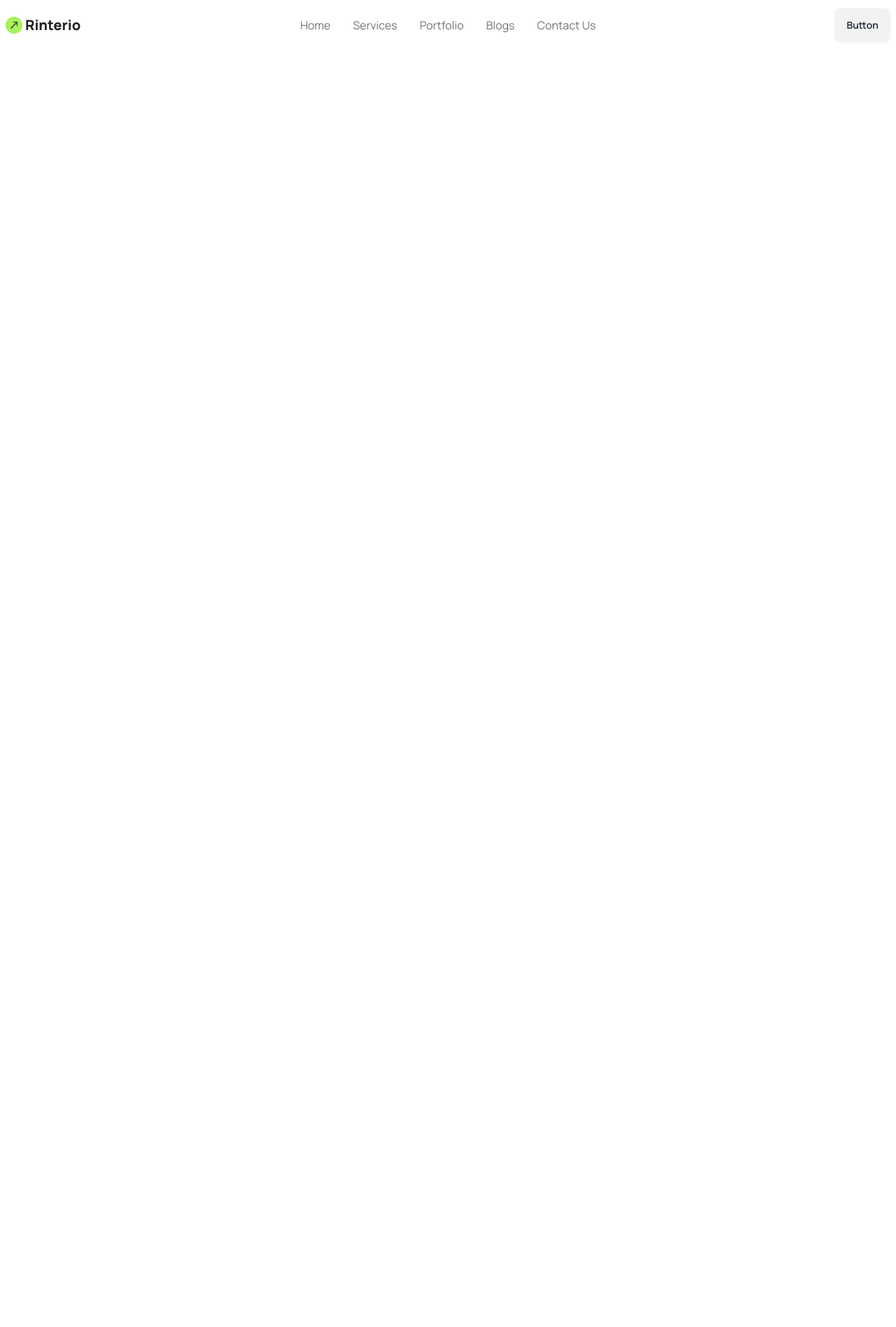
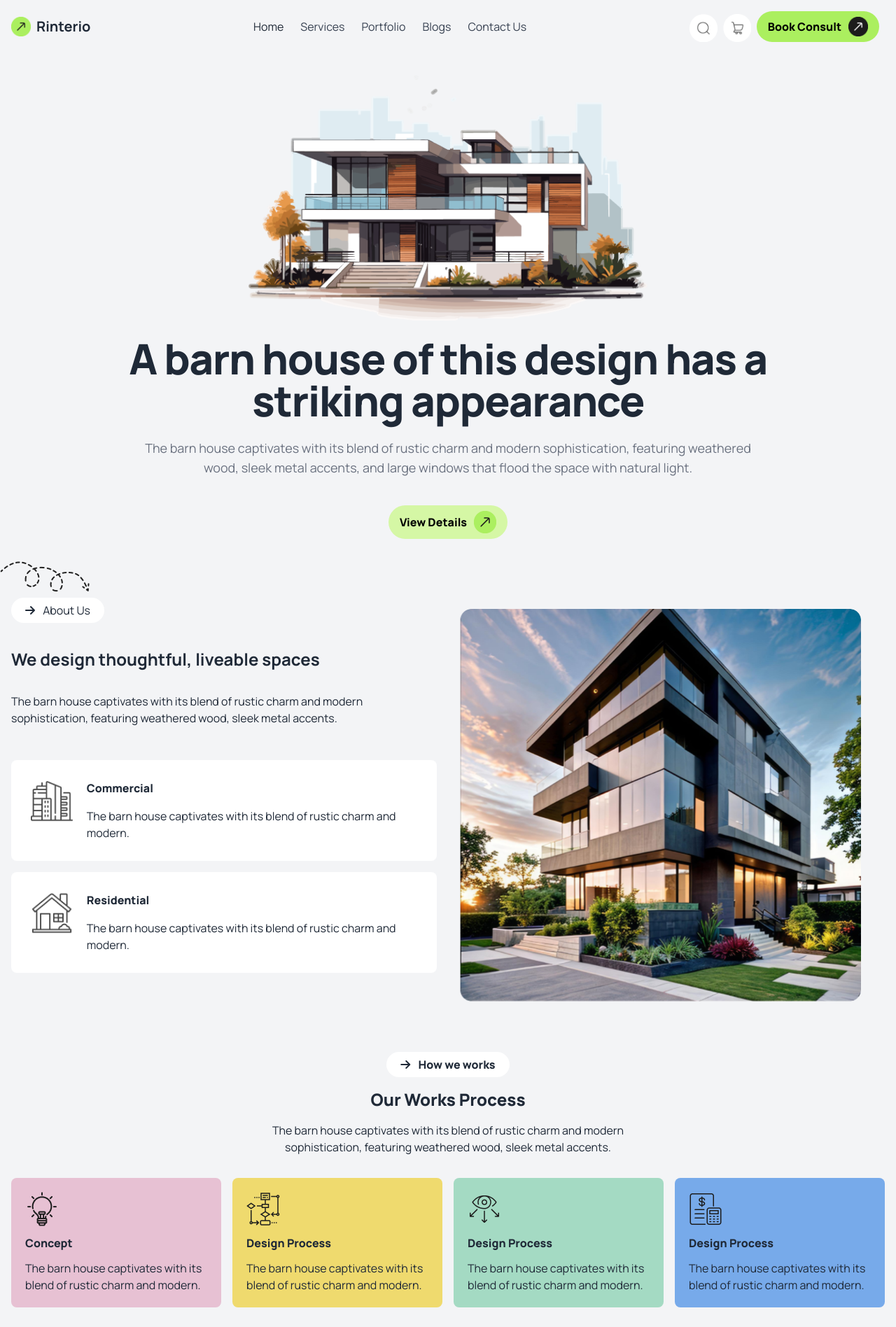
Before and after one commit to mizan360pro/a3, a plain HTML site: page index.html in a window 1280 px wide. Shown: the whole page at 70% size. Before the commit the page ends 800 px from the top, so only its background shows below. Drawn offline with nearby package versions, Linux system fonts and the light colour scheme.

Commit message:
About Us & How it Works section compleated

```diff
--- a/index.html
+++ b/index.html
@@ -32,68 +32,156 @@
     <script src="https://kit.fontawesome.com/431e974a5d.js" crossorigin="anonymous"></script>
 </head>
 
-<body class="bg-white font-manrope">
+<body class="bg-gray-100 font-manrope">
 
-  <!-- Header Section -->
-  <header class="max-w-screen-xl m-auto">
-    <div class="navbar bg-transparent">
-      <div class="navbar-start">
+    <header class="md:container mx-auto">
+        <div class="p-4 container mx-auto flex justify-between items-center">
+          <div class="flex items-center gap-2">
+            <img class="size-7" src="./images/logo-icon1.png" alt="Rinterio Logo" class="w-6 h-6 mr-2">
+            <h1 class="text-xl font-bold">Rinterio</h1>
+          </div>
+          <nav class="hidden lg:flex space-x-6">
+            <a class="" href="#" class="text-gray-700 hover:text-gray-900">Home</a>
+            <a href="#" class="text-gray-700 hover:text-gray-900">Services</a>
+            <a href="#" class="text-gray-700 hover:text-gray-900">Portfolio</a>
+            <a href="#" class="text-gray-700 hover:text-gray-900">Blogs</a>
+            <a href="#" class="text-gray-700 hover:text-gray-900">Contact Us</a>
+          </nav>
+          <div class="flex items-end gap-2">
+            <button class="hidden lg:flex">
+                <img class="size-10" src="./images/Search-Icon.png" alt="Search Icon">
+            </button>
+            <button class="hidden lg:flex">
+                <img class="size-10" src="./images/Cart-Icon.png" alt="Cart Icon">
+            </button>
+            <button class="hidden lg:flex gap-x-2.5 items-center bg-[#ABEF5F] text-black font-black px-4 py-2 rounded-full hover:bg-green-600 hover:text-white">Book Consult
+                <img class="size-7" src="./images/logo-icon-2.png" alt="logo-icon2">
+            </button>
+
             <div class="dropdown">
+
                 <div tabindex="0" role="button" class="btn btn-ghost lg:hidden">
-            <svg
-              xmlns="http://www.w3.org/2000/svg"
-              class="h-5 w-5"
-              fill="none"
-              viewBox="0 0 24 24"
-              stroke="currentColor">
-              <path
-                stroke-linecap="round"
-                stroke-linejoin="round"
-                stroke-width="2"
-                d="M4 6h16M4 12h8m-8 6h16" />
-            </svg>
+                    <img class="size-8" src="./images/mobile-menu.png" alt="Mobile Menu Icon">
                 </div>
-          <ul
-            tabindex="0"
-            class="menu menu-sm dropdown-content bg-base-100 rounded-box z-[1] mt-3 w-52 p-2 shadow">
-            <li class="hover:active:font-bold"><a>Home</a></li>
-            <li class="hover:active:font-bold"><a>Services</a></li>
-            <li class="hover:active:font-bold"><a>Portfolio</a></li>
-            <li class="hover:active:font-bold"><a>Blogs</a></li>
-            <li class="hover:active:font-bold"><a>Contact Us</a></li>
+                <ul tabindex="0" class="menu menu-sm dropdown-content mt-3 lg:hidden">
+                    <li><a>Home</a></li>
+                    <li><a>Services</a></li>
+                    <li><a>Portfolio</a></li>
+                    <li><a>Blogs</a></li>
+                    <li><a>Contact Us</a></li>
                 </ul>
             </div>
-        <!-- Logo Top Left Section -->
-        <div class="flex gap-1 items-center">
-          <img class="size-6" src="./images/logo-icon1.png" alt="Logo Icon Header">
-          <a class="text-xl text-[#212121] text-2xl font-extrabold">Rinterio</a>
           </div>
         </div>
-      <div class="navbar-center hidden lg:flex">
-        <ul class="menu menu-horizontal px-1 text-[#737373] text-base">
-          <li class="hover:active:font-bold"><a>Home</a></li>
-          <li class="hover:active:font-bold"><a>Services</a></li>
-          <li class="hover:active:font-bold"><a>Portfolio</a></li>
-          <li class="hover:active:font-bold"><a>Blogs</a></li>
-          <li class="hover:active:font-bold"><a>Contact Us</a></li>
-        </ul>
+
+        <section class="bg-gray-100 p-8">
+            <div class="container mx-auto flex flex-col items-center justify-center">
+              <img src="./images/banner.png" alt="Barn House" class="max-w-full h-auto mb-6">
+              <h1 class="text-2xl lg:w-10/12 lg:text-6xl font-black tracking-tight text-center mb-6">A barn house of this design has a striking appearance</h1>
+              <p class="lg:w-9/12 text-lg text-gray-500 text-center mb-10">
+                The barn house captivates with its blend of rustic charm and modern sophistication, featuring weathered wood, sleek metal accents, and large windows that flood the space with natural light.
+              </p>
+              <a href="#" class="flex gap-x-2.5 items-center bg-[#D5F7A5]  text-black font-extrabold px-4 py-2 rounded-full hover:bg-green-600 hover:text-white">View Details
+                <img src="./images/logo-icon1.png" alt="Logo logo-icon1">
+              </a>
             </div>
-      <div class="navbar-end">
-        <a class="btn">Button</a>
+        </section>
+    </header>
+
+    <main class="md:container mx-auto">
+      <!-- Image at the left corner -->
+      <div>
+          <img class="hidden lg:flex mb-[-20px]" src="./images/Vector.png" alt="Image Left Corner">
+      </div>
+      <!-- main container about us section -->
+      <div class="py-7 lg:flex justify-items-center">
+          <!-- Text Area -->
+          <div class="flex flex-col gap-4 px-4 lg:items-start lg:w-6/12">
+              <!-- about us button -->
+              <div class="flex justify-center pb-5">
+                  <button class="rounded-full bg-white px-5 py-1.5 items-center">
+                      <i class="fa-solid fa-arrow-right pr-2"></i>
+                      About Us
+                  </button>
+              </div>
+              <h2 class="text-2xl font-bold text-center pb-4">We design thoughtful, liveable spaces</h2>
+              <p class="text-base text-center pb-8 lg:text-left">The barn house captivates with its blend of rustic charm and modern sophistication, featuring weathered wood, sleek metal accents.</p>
+              <!-- Commercial Card -->
+               <div class="flex bg-white rounded-lg gap-5 p-7">
+                  <div>
+                      <img src="./images/commercial.png" alt="Commercial">
+                  </div>
+                  <div>
+                      <h4 class="text-base font-extrabold pb-4">Commercial</h4>
+                      <p>The barn house captivates with its blend of rustic charm and modern.</p>
                   </div>
                </div>
-  </header>
-  <!-- Navigation Menu -->
 
-  <!-- Main Section -->
-  <main>
+               <!-- Residential Card -->
+               <div class="flex bg-white rounded-lg gap-5 p-7">
+                  <div>
+                      <img src="./images/residential.png" alt="Redidential">
+                  </div>
+                  <div>
+                      <h4 class="text-base font-extrabold pb-4">Residential</h4>
+                      <p>The barn house captivates with its blend of rustic charm and modern.</p>
+                  </div>
+               </div>
+
+          </div>
+          <!-- Image Area -->
+           <div class="px-4 my-4 flex">
+              <img src="./images/Rectangle.png" alt="">
+           </div>
+      </div>
+
+          <!-- How We Works Section -->
+    <div class="py-7 lg:flex flex-col justify-items-center ">
+      <!-- Text Area -->
+      <div class="flex flex-col gap-4 px-4 lg:items-center lg:w-6/12 lg:mx-auto">
+          <!-- How we work button -->
+          <div class="flex justify-center pb-5 lg:pb-0">
+              <button class="rounded-full bg-white px-5 py-1.5 items-center font-extrabold">
+                  <i class="fa-solid fa-arrow-right pr-2"></i>
+                  How we works
+              </button>
+          </div>
+          <h2 class="text-2xl font-black text-center pb-4 lg:pb-0">Our Works Process</h2>
+          <p class="text-base text-center pb-8">The barn house captivates with its blend of rustic charm and modern sophistication, featuring weathered wood, sleek metal accents.</p>
+      </div>
+
+      <!-- 4 Cards -->
+      <div class="flex flex-col gap-4 px-4 lg:flex-row">
+        <!-- Card 1: Concept -->
+        <div class="bg-[#E7C1D3] p-5 rounded-lg">
+          <img class="pb-3" src="./images/concept.png" alt="Concept Logo">
+          <h4 class="font-extrabold pb-3">Concept</h4>
+          <p>The barn house captivates with its blend of rustic charm and modern.</p>
+        </div>
+        <!-- Card 2: Design Process -->
+        <div class="bg-[#EFDA6E] p-5 rounded-lg">
+          <img class="pb-3" src="./images/flow-chart.png" alt="Concept Logo">
+          <h4 class="font-extrabold pb-3">Design Process</h4>
+          <p>The barn house captivates with its blend of rustic charm and modern.</p>
+        </div>
+        <!-- Card 3: Supervision -->
+        <div class="bg-[#A4DAC3] p-5 rounded-lg">
+          <img class="pb-3" src="./images/vision.png" alt="Concept Logo">
+          <h4 class="font-extrabold pb-3">Design Process</h4>
+          <p>The barn house captivates with its blend of rustic charm and modern.</p>
+        </div>
+        <!-- Card 4: Budget Planning -->
+        <div class="bg-[#77AAEA] p-5 rounded-lg">
+          <img class="pb-3" src="./images/budget-planning.png" alt="Concept Logo">
+          <h4 class="font-extrabold pb-3">Design Process</h4>
+          <p>The barn house captivates with its blend of rustic charm and modern.</p>
+        </div>
+    </div>
 
   </main>
 
-  <!-- Footer Section -->
     <footer>
 
     </footer>
-
 </body>
 </html>
```
Also changed, not shown: temp.html (added, +92 -0 lines), images/Cart-Icon.png (added), images/Search-Icon.png (added), images/mobile-menu.png (added). Lines whose indentation alone changed are shown as unchanged.
